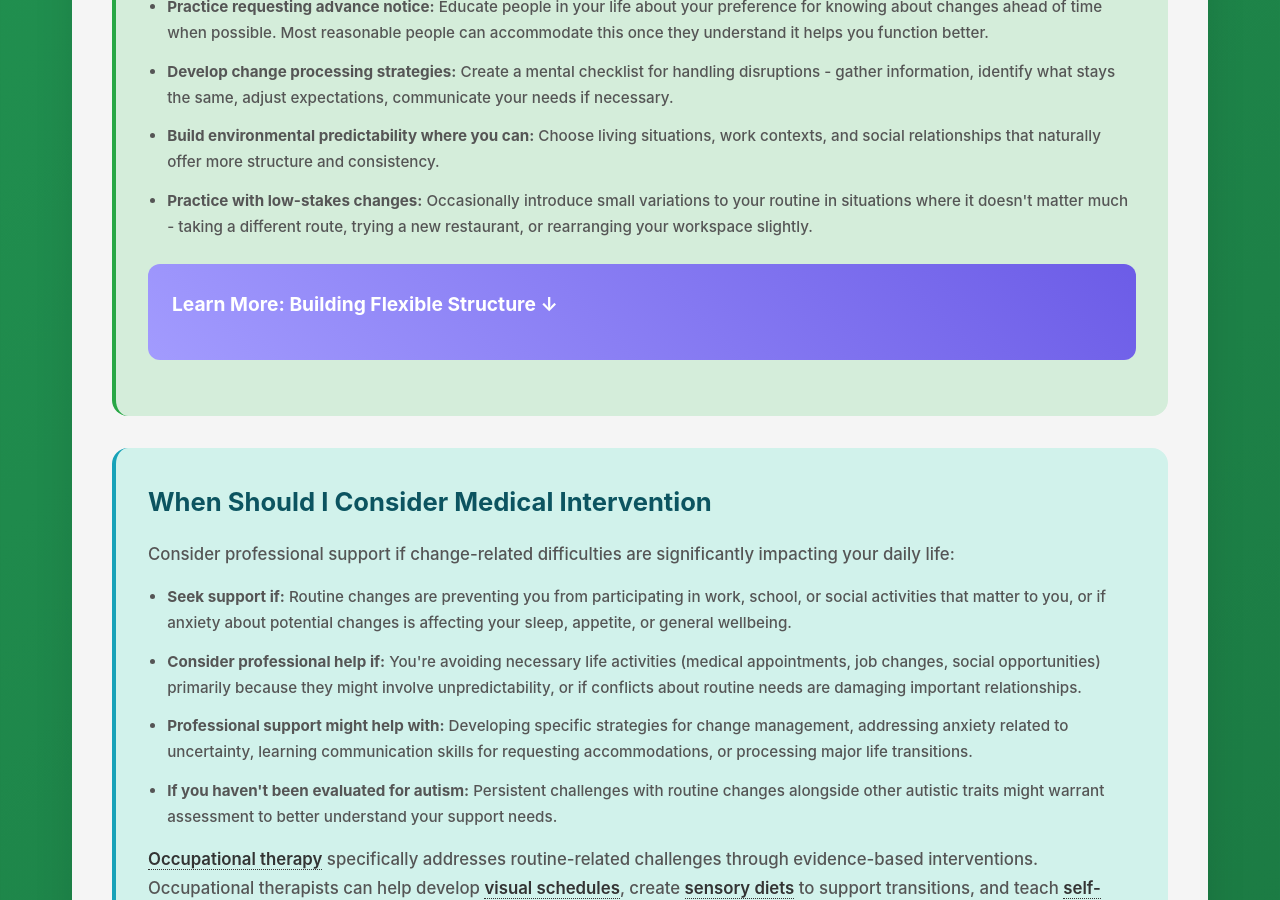
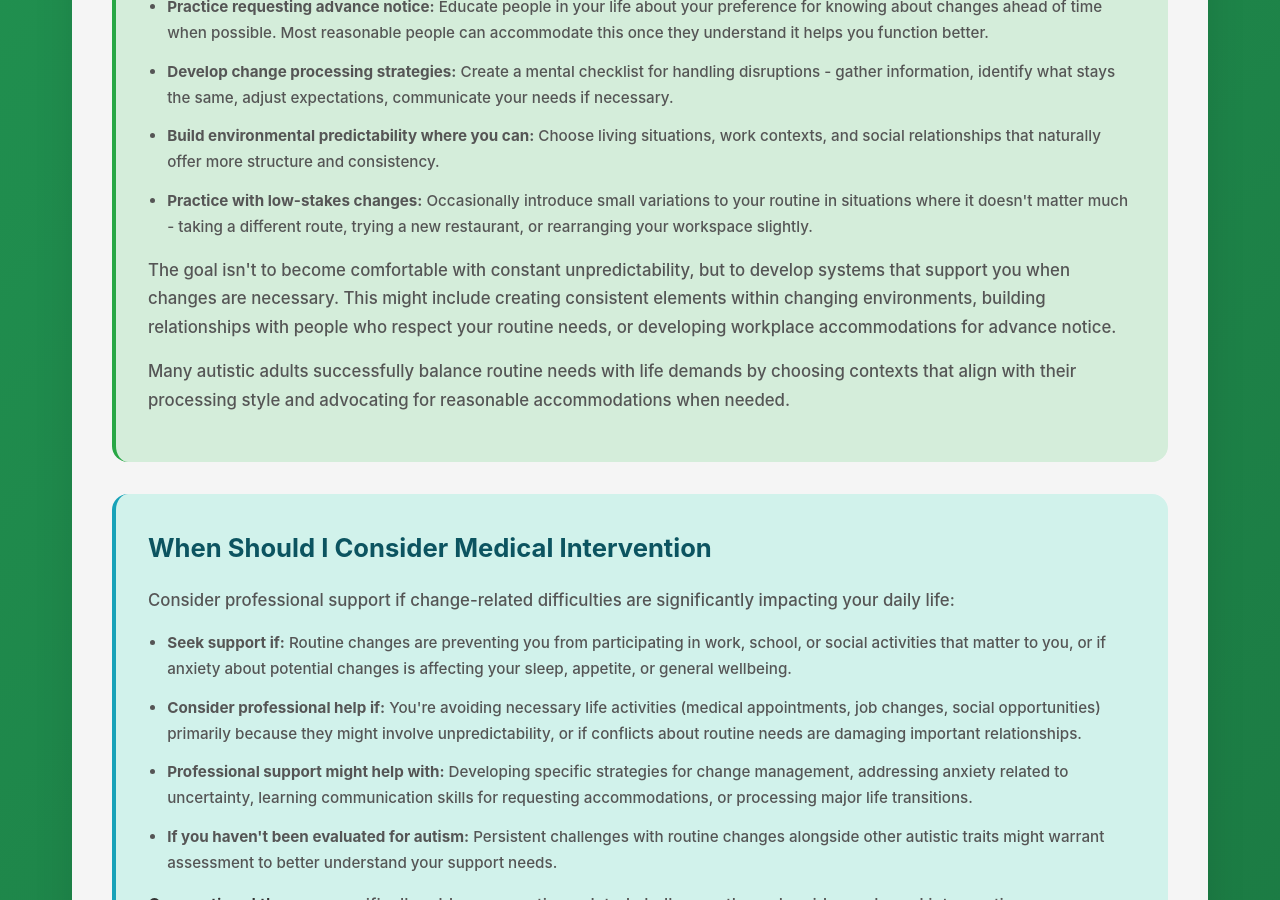
Before and after one commit to neurodivergent-survival-guide/neurodivergent-survival-guide, a Jekyll site: the page built from struggles/change-and-routine-disruption.html, in a window 1280 px wide and 900 px high, scrolled down 3597 px. Built offline with Jekyll 4.4.1, drawn with Linux system fonts in a browser that asks for light colours.

Commit message:
Update change-and-routine-disruption.html

```diff
--- a/struggles/change-and-routine-disruption.html
+++ b/struggles/change-and-routine-disruption.html
@@ -97,14 +97,9 @@ search_terms: ["hate when plans change", "schedule got messed up", "can't handle
             <li><strong>Practice with low-stakes changes:</strong> Occasionally introduce small variations to your routine in situations where it doesn't matter much - taking a different route, trying a new restaurant, or rearranging your workspace slightly.</li>
         </ul>
 
-        <div class="learn-more" onclick="toggleLearnMore(this)">
-            <h3>Learn More: Building Flexible Structure ↓</h3>
-            <div class="learn-more-content">
-                <p>The goal isn't to become comfortable with constant unpredictability, but to develop systems that support you when changes are necessary. This might include creating consistent elements within changing environments, building relationships with people who respect your routine needs, or developing workplace accommodations for advance notice.</p>
+        <p>The goal isn't to become comfortable with constant unpredictability, but to develop systems that support you when changes are necessary. This might include creating consistent elements within changing environments, building relationships with people who respect your routine needs, or developing workplace accommodations for advance notice.</p>
 
-                <p>Many autistic adults successfully balance routine needs with life demands by choosing contexts that align with their processing style and advocating for reasonable accommodations when needed.</p>
-            </div>
-        </div>
+        <p>Many autistic adults successfully balance routine needs with life demands by choosing contexts that align with their processing style and advocating for reasonable accommodations when needed.</p>
     </div>
 
     <div class="medical-section">
```
